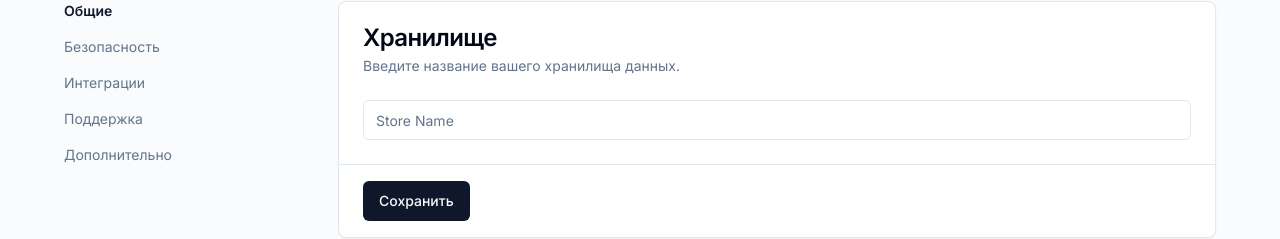
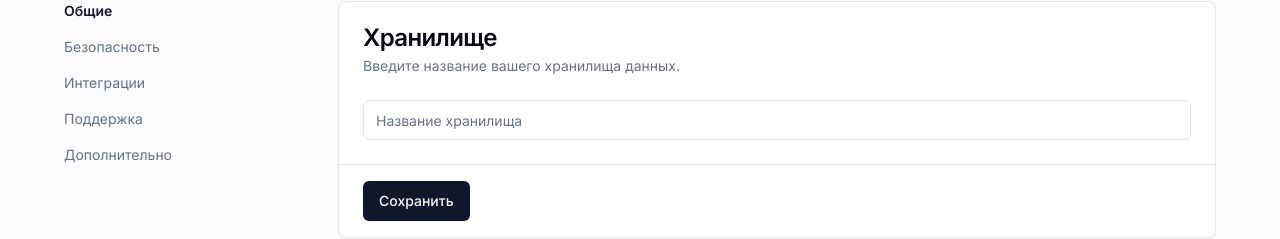
Before and after one commit to labinochka/IT_One-CAREER-HACKATHON, a Next.js app in the folder frontend/: page /settings in a window 1280 px wide. Shown: the part 171-410 px from the top of the page. Built offline with nearby package versions, Linux system fonts and the light colour scheme.

Commit message:
feat: settings

```diff
--- a/frontend/app/settings/page.tsx
+++ b/frontend/app/settings/page.tsx
@@ -44,7 +44,7 @@ export default function SettingsPage() {
               </CardHeader>
               <CardContent>
                 <form>
-                  <Input placeholder="Store Name" />
+                  <Input placeholder="Название хранилища" />
                 </form>
               </CardContent>
               <CardFooter className="border-t px-6 py-4">
```
